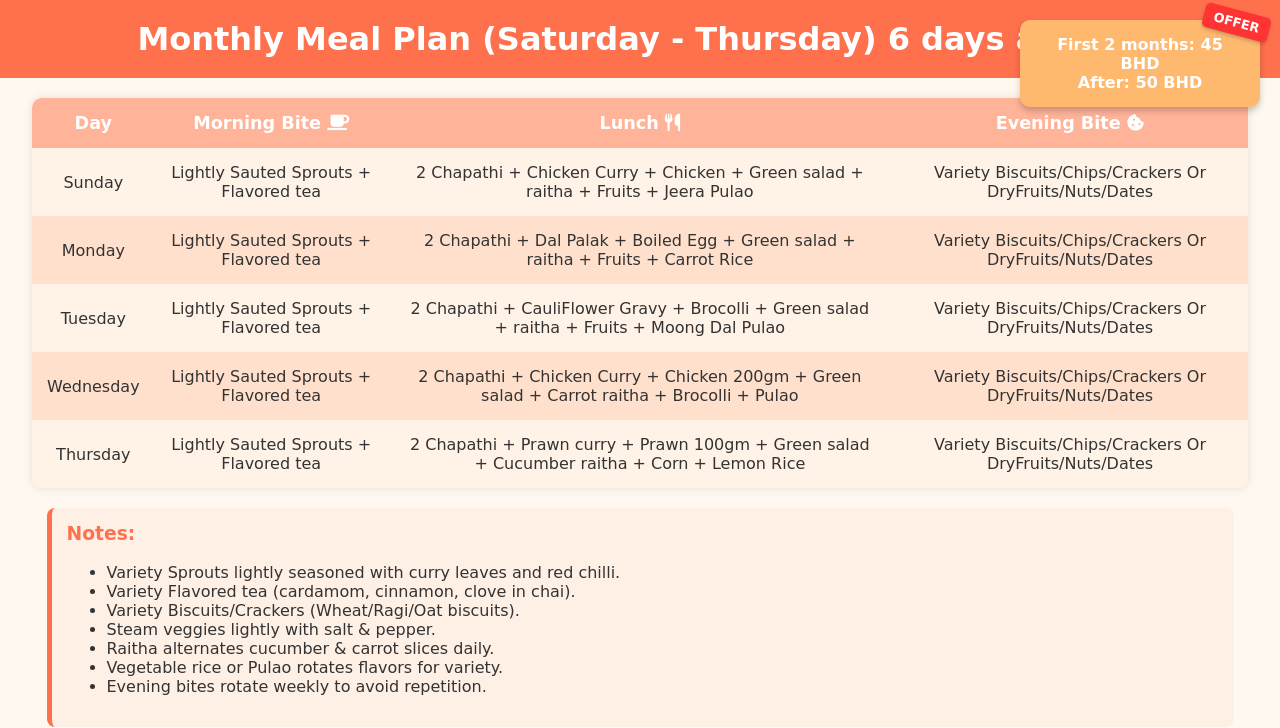
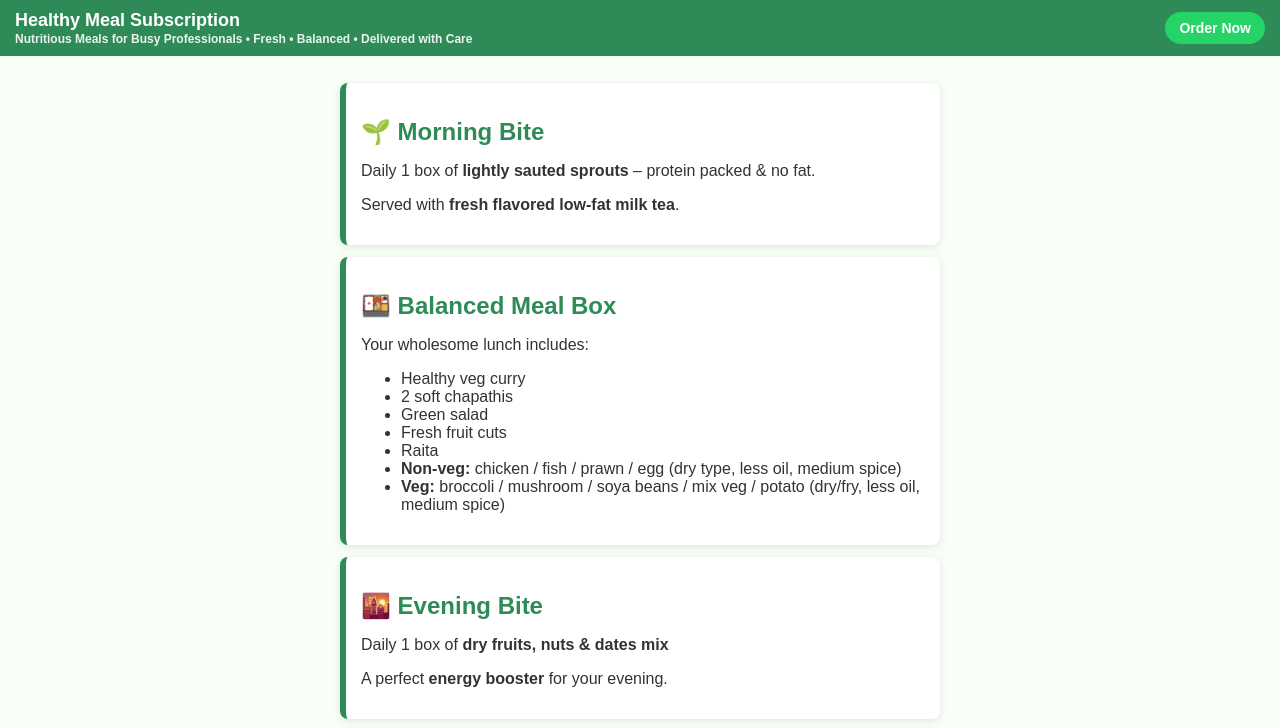
Before and after one commit to thiyagaraj91286/balanced-diet, a plain HTML site: page index.html in a window 1280 px wide. Shown: the top 728 px of the page. Drawn offline with Linux system fonts and the light colour scheme.

Commit message:
Update index.html

```diff
--- a/index.html
+++ b/index.html
@@ -3,223 +3,184 @@
 <head>
 <meta charset="UTF-8">
 <meta name="viewport" content="width=device-width, initial-scale=1.0">
-<title>Weekly Meal Plan</title>
-<!-- Font Awesome for icons -->
-<link rel="stylesheet" href="https://cdnjs.cloudflare.com/ajax/libs/font-awesome/6.5.1/css/all.min.css">
+<title>Healthy Meal Subscription</title>
+
 <style>
     body {
-        font-family: cursive;
-        background: #fff8f0;
         margin: 0;
-        padding: 0;
+        font-family: Arial, sans-serif;
+        background: #f7fff7;
         color: #333;
-        position: relative;
     }
 
-    /* Pricing Badge with OFF Label */
-    .pricing-badge {
-        position: absolute;
-        top: 20px;
-        right: 20px;
-        background: #ffb96e;
-        color: white;
-        padding: 15px 20px;
-        border-radius: 10px;
-        font-weight: bold;
-        box-shadow: 0 4px 6px rgba(0,0,0,0.2);
-        z-index: 10;
-        text-align: center;
-        max-width: 200px;
-        word-wrap: break-word;
-    }
-    .pricing-badge::before {
-        content: "OFFER";
-        position: absolute;
-        top: -10px;
-        right: -10px;
-        background: #ff3333;
-        color: white;
-        font-size: 0.8em;
-        font-weight: bold;
-        padding: 5px 10px;
-        transform: rotate(15deg);
-        border-radius: 5px;
-        box-shadow: 0 2px 4px rgba(0,0,0,0.2);
+    /* Sticky Header */
+    header {
+        position: sticky;
+        top: 0;
+        background: #2E8B57; /* green */
+        color: #fff;
+        padding: 10px 15px;
+        display: flex;
+        align-items: center;
+        justify-content: space-between;
+        z-index: 50;
     }
 
-    header {
-        background: #ff704d;
-        color: white;
-        text-align: center;
-        padding: 20px 0;
-        font-size: 2em;
+    header .title {
+        font-size: 18px;
         font-weight: bold;
-        position: relative;
+        line-height: 1.2;
     }
 
-    table {
-        width: 95%;
-        margin: 20px auto;
-        border-collapse: collapse;
-        box-shadow: 0 0 10px rgba(0,0,0,0.1);
-        border-radius: 10px;
-        overflow: hidden;
-    }
-    th, td {
-        padding: 15px;
-        text-align: center;
-    }
-    th {
-        background: #ffb399;
-        color: #fff;
-        font-size: 1.1em;
-    }
-    tr:nth-child(even) {
-        background: #fff2e6;
-    }
-    tr:nth-child(odd) {
-        background: #ffe0cc;
-    }
-    td i {
-        margin-right: 8px;
-        color: #ff704d;
+    header .title small {
+        font-size: 12px;
+        opacity: 0.9;
+        display: block;
     }
 
-    .notes {
-        width: 90%;
-        margin: 20px auto;
-        background: #fff0e6;
-        padding: 15px;
-        border-left: 5px solid #ff704d;
-        border-radius: 8px;
-    }
-    .notes h3 {
-        color: #ff704d;
-        margin-top: 0;
+    header .wh-btn {
+        background: #25D366;
+        padding: 8px 14px;
+        border-radius: 20px;
+        color: #fff;
+        text-decoration: none;
+        font-size: 14px;
+        font-weight: bold;
     }
 
-    .contact {
-        width: 90%;
-        margin: 10px auto 20px;
-        background: #fff2e6;
-        padding: 15px;
-        border-left: 5px solid #ff704d;
-        border-radius: 8px;
-        font-size: 1.1em;
+    /* Sticky Footer */
+    footer {
+        position: sticky;
+        bottom: 0;
+        background: #FF7F32;
+        color: #fff;
         text-align: center;
-    }
-    .contact i {
-        color: #25D366; /* WhatsApp green */
-        margin-right: 8px;
+        padding: 12px;
+        font-size: 16px;
     }
 
-    footer {
-        text-align: center;
+    .container {
         padding: 15px;
-        background: #ff704d;
-        color: white;
-        margin-top: 10px;
+        max-width: 600px;
+        margin: auto;
     }
 
-    /* Responsive adjustments */
-    @media screen and (max-width: 600px) {
-        .pricing-badge {
-            position: relative;
-            top: 0;
-            right: 0;
-            margin: 10px auto;
-            display: inline-block;
-            max-width: 90%;
-            padding: 10px 15px;
-            font-size: 0.9em;
+    .box {
+        background: #ffffff;
+        padding: 15px;
+        margin: 12px 0;
+        border-radius: 8px;
+        box-shadow: 0px 2px 8px rgba(0,0,0,0.1);
+        border-left: 6px solid #2E8B57;
+        opacity: 0;
+        animation: fadeIn 0.8s ease forwards;
     }
-        .pricing-badge::before {
-            top: -5px;
-            right: -5px;
-            padding: 3px 6px;
-            font-size: 0.7em;
+
+    .box:nth-child(1) { animation-delay: 0.1s; }
+    .box:nth-child(2) { animation-delay: 0.25s; }
+    .box:nth-child(3) { animation-delay: 0.4s; }
+    .box:nth-child(4) { animation-delay: 0.55s; }
+    .box:nth-child(5) { animation-delay: 0.7s; }
+
+    @keyframes fadeIn {
+        from { opacity: 0; transform: translateY(15px); }
+        to { opacity: 1; transform: translateY(0); }
     }
-        header {
-            font-size: 1.6em;
-            padding: 15px 0;
+
+    h2 {
+        color: #2E8B57;
+        margin-bottom: 8px;
+        display: flex;
+        align-items: center;
+        gap: 6px;
     }
-        table {
-            font-size: 0.9em;
+
+    .highlight {
+        color: #FF7F32;
+        font-weight: bold;
     }
-        td, th {
-            padding: 10px;
-        }
+
+    .whatsapp-btn {
+        display: block;
+        margin: 20px auto;
+        background: #25D366;
+        color: #fff;
+        padding: 12px 18px;
+        border-radius: 50px;
+        text-align: center;
+        font-size: 18px;
+        text-decoration: none;
+        width: 80%;
+        max-width: 300px;
+        font-weight: bold;
+        animation: fadeIn 1s ease forwards;
     }
 </style>
 </head>
+
 <body>
 
-<div class="pricing-badge">
-    First 2 months: 45 BHD<br>After: 50 BHD
+<header>
+    <div class="title">
+        Healthy Meal Subscription
+        <small> Nutritious Meals for Busy Professionals • Fresh • Balanced • Delivered with Care</small>
     </div>
 
-<header>
-    Monthly Meal Plan (Saturday - Thursday) 6 days a week
+    <a class="wh-btn" href="https://wa.me/+97334051148" target="_blank">Order Now</a>
 </header>
 
-<table>
-    <tr>
-        <th>Day</th>
-        <th>Morning Bite <i class="fas fa-coffee"></i></th>
-        <th>Lunch <i class="fas fa-utensils"></i></th>
-        <th>Evening Bite <i class="fas fa-cookie-bite"></i></th>
-    </tr>
-    <tr>
-        <td>Sunday</td>
-        <td>Lightly Sauted Sprouts + Flavored tea</td>
-        <td>2 Chapathi + Chicken Curry + Chicken + Green salad +  raitha + Fruits + Jeera Pulao</td>
-        <td>Variety Biscuits/Chips/Crackers Or DryFruits/Nuts/Dates</td>
-    </tr>
-    <tr>
-        <td>Monday</td>
-        <td>Lightly Sauted Sprouts + Flavored tea</td>
-        <td>2 Chapathi + Dal Palak + Boiled Egg + Green salad +  raitha + Fruits + Carrot Rice</td>
-        <td>Variety Biscuits/Chips/Crackers Or DryFruits/Nuts/Dates</td>
-    </tr>
-    <tr>
-        <td>Tuesday</td>
-        <td>Lightly Sauted Sprouts + Flavored tea</td>
-        <td>2 Chapathi + CauliFlower Gravy + Brocolli + Green salad + raitha + Fruits + Moong Dal Pulao</td>
-       <td>Variety Biscuits/Chips/Crackers Or DryFruits/Nuts/Dates</td>
-    </tr>
-    <tr>
-        <td>Wednesday</td>
-        <td>Lightly Sauted Sprouts + Flavored tea</td>
-        <td>2 Chapathi + Chicken Curry + Chicken 200gm + Green salad + Carrot raitha + Brocolli + Pulao</td>
-        <td>Variety Biscuits/Chips/Crackers Or DryFruits/Nuts/Dates</td>
-    </tr>
-    <tr>
-        <td>Thursday</td>
-        <td>Lightly Sauted Sprouts + Flavored tea</td>
-        <td>2 Chapathi + Prawn curry + Prawn 100gm + Green salad + Cucumber raitha + Corn + Lemon Rice</td>
-       <td>Variety Biscuits/Chips/Crackers Or DryFruits/Nuts/Dates</td>
-    </tr>
-</table>
+<div class="container">
 
-<div class="notes">
-    <h3>Notes:</h3>
+    <div class="box">
+        <h2>🌱 Morning Bite</h2>
+        <p>Daily 1 box of <strong>lightly sauted sprouts</strong> – protein packed & no fat.</p>
+        <p>Served with <strong>fresh flavored low-fat milk tea</strong>.</p>
+    </div>
+
+    <div class="box">
+        <h2>🍱 Balanced Meal Box</h2>
+        <p>Your wholesome lunch includes:</p>
         <ul>
-        <li>Variety Sprouts lightly seasoned with curry leaves and red chilli.</li>
-        <li>Variety Flavored tea  (cardamom, cinnamon, clove in chai).</li>
-        <li>Variety Biscuits/Crackers (Wheat/Ragi/Oat biscuits).</li>
-        <li>Steam veggies lightly with salt & pepper.</li>
-        <li>Raitha alternates cucumber & carrot slices daily.</li>
-        <li>Vegetable rice or Pulao rotates flavors for variety.</li>
-        <li>Evening bites rotate weekly to avoid repetition.</li>
+            <li>Healthy veg curry</li>
+            <li>2 soft chapathis</li>
+            <li>Green salad</li>
+            <li>Fresh fruit cuts</li>
+            <li>Raita</li>
+            <li><strong>Non-veg:</strong> chicken / fish / prawn / egg (dry type, less oil, medium spice) </li>
+            <li><strong>Veg:</strong> broccoli / mushroom / soya beans / mix veg / potato (dry/fry, less oil, medium spice)</li>
         </ul>
     </div>
 
-<div class="contact">
-    <i class="fab fa-whatsapp"></i> For your feedback and orders: +973-34051148
+    <div class="box">
+        <h2>🌇 Evening Bite</h2>
+        <p>Daily 1 box of <strong>dry fruits, nuts & dates mix</strong> </p>
+        <p>A perfect <strong>energy booster</strong> for your evening.</p>
+    </div>
+
+    <div class="box">
+        <h2>🚚 Delivery & Subscription</h2>
+        <p>All 3 boxes delivered daily(Sunday to Thursday) to your <strong>preferred location</strong>.</p>
+        <p><span class="highlight">2 days free trial</span> + Monthly subscription only <span class="highlight">BD 45</span>.</p>
+    </div>
+
+    <div class="box">
+        <h2>🎁 Early Bird Offers</h2>
+        <ul>
+            <li>✔ BD 5 off on your first month</li>
+            <li>✔ Free premium fruit upgrade for first 10 subscribers</li>
+            <li>✔ Refer a friend & get BD 3 cashback</li>
+            <li>✔ Quarterly subscribers enjoy 1 extra week free</li>
+        </ul>
+    </div>
+
+    <a class="whatsapp-btn" href="https://wa.me/+97334051148" target="_blank">
+        💬 Chat on WhatsApp
+    </a>
+
 </div>
 
 <footer>
-    Meal Plan Designed for Balanced, Healthy & Delicious Weekdays
+    Eat Fresh • Stay Healthy • Delivered Daily
 </footer>
 
 </body>
```
Lines whose indentation alone changed are shown as unchanged.
